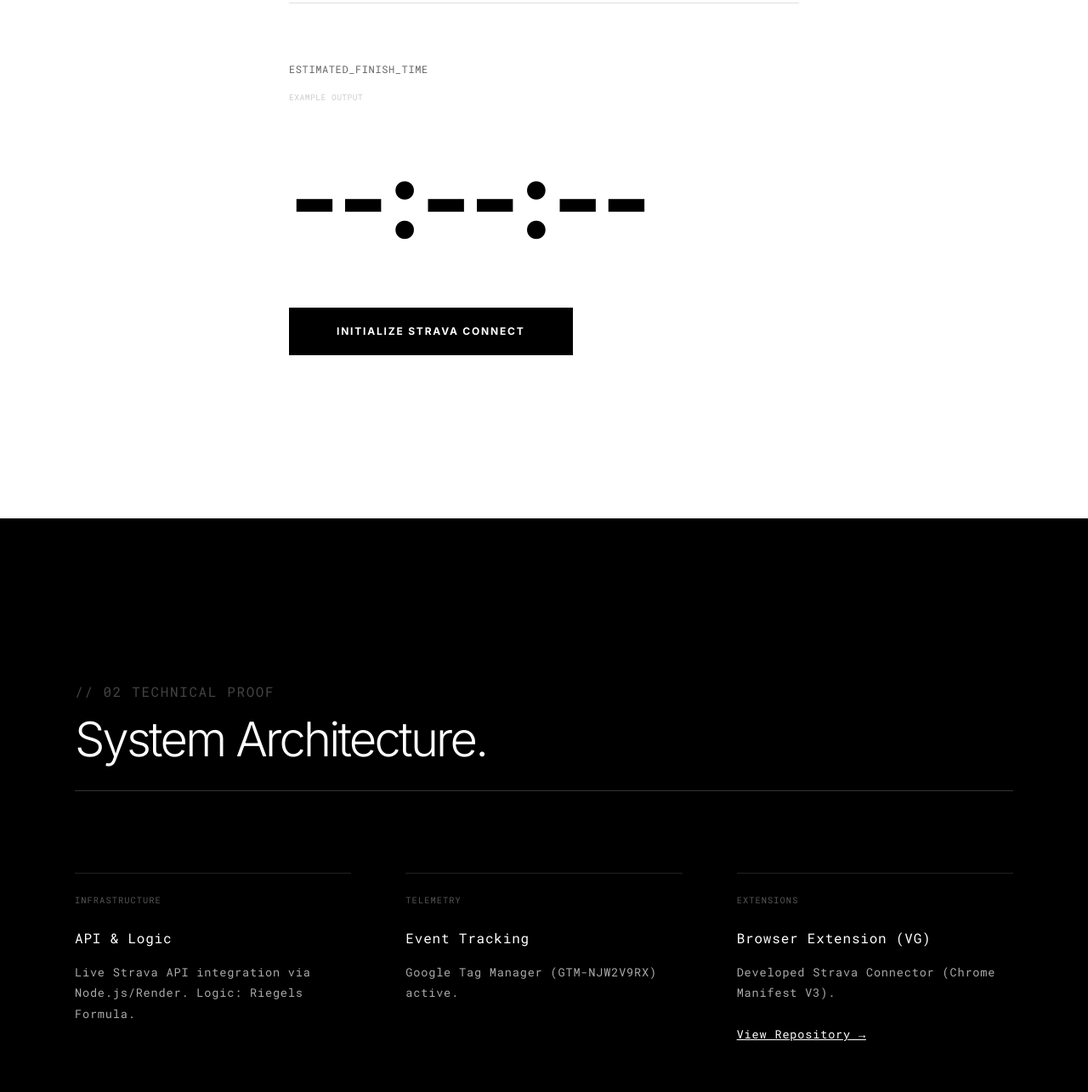
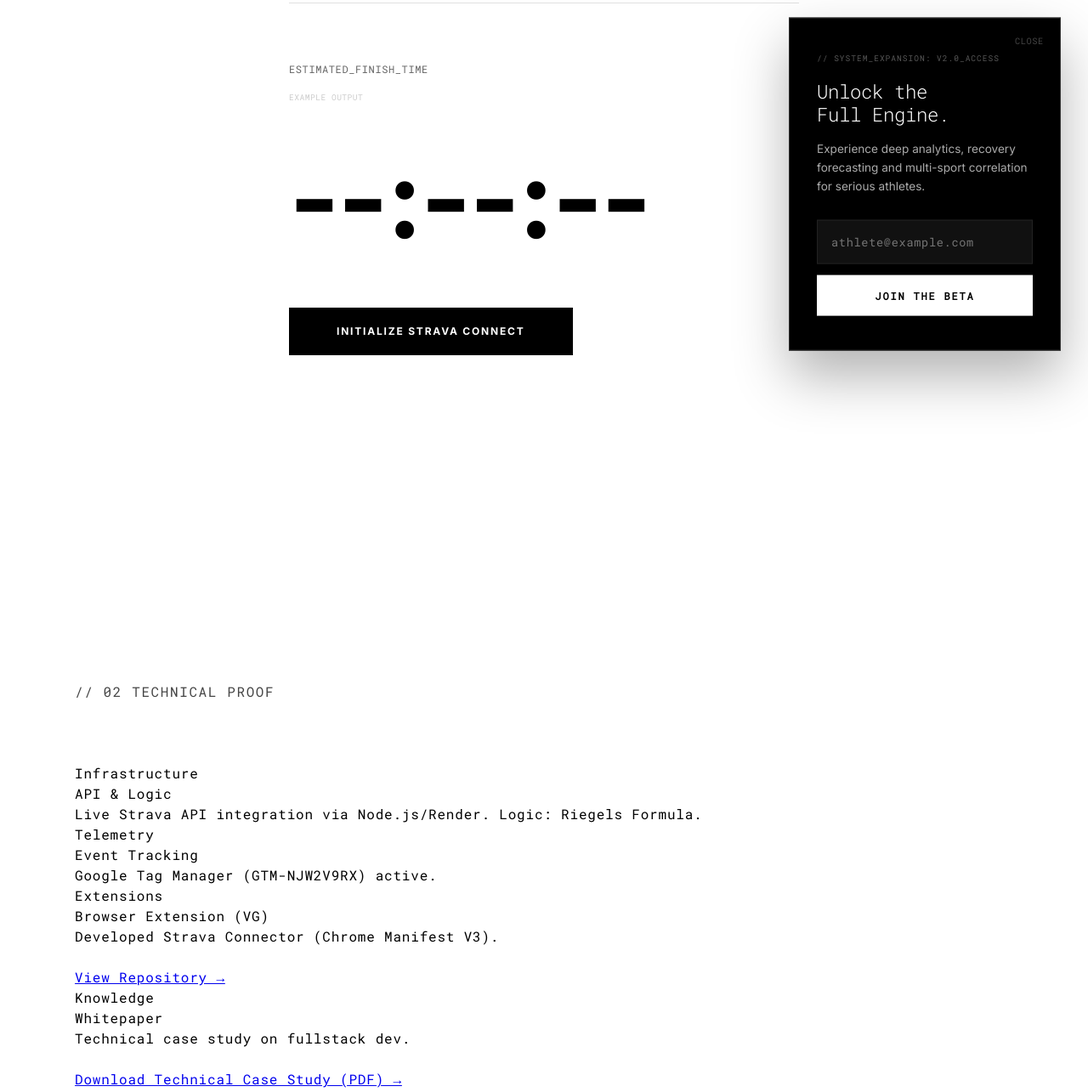
Before and after one commit to ARVIDSTENHAG/arvidstenhag.github.io, a browser extension: page index.html in a window 1280 px wide. Shown: the part 607-1892 px from the top of the page at 85% size. Drawn offline with Linux system fonts and the light colour scheme.

Commit message:
Growth Loop: Added minimalist email popup with 5s trigger and funnel integration

```diff
--- a/index.html
+++ b/index.html
@@ -47,6 +47,67 @@
             color: #999;
             text-transform: uppercase;
             letter-spacing: 0.1em;
+        }
+
+        /* --- Growth Loop Popup Style --- */
+        #growth-popup {
+            position: fixed;
+            bottom: 2rem;
+            right: 2rem;
+            width: 320px;
+            background: var(--polestar-black);
+            color: var(--polestar-white);
+            padding: 2.5rem 2rem;
+            border: var(--border-dark);
+            z-index: 2000;
+            transform: translateY(150%);
+            transition: transform 0.8s cubic-bezier(0.19, 1, 0.22, 1);
+            box-shadow: 0 30px 60px rgba(0,0,0,0.3);
+        }
+
+        #growth-popup.active { transform: translateY(0); }
+
+        .popup-tag { font-size: 0.6rem; color: #555; text-transform: uppercase; letter-spacing: 0.1em; margin-bottom: 1.2rem; display: block; }
+        .popup-title { font-size: 1.4rem; font-weight: 300; margin: 0 0 1rem 0; letter-spacing: -0.02em; line-height: 1.2; }
+        .popup-text { font-size: 0.85rem; color: #aaa; margin-bottom: 1.8rem; line-height: 1.6; }
+
+        .popup-form { display: flex; flex-direction: column; gap: 0.8rem; }
+        .popup-form input {
+            background: #111;
+            border: 1px solid #222;
+            padding: 1rem;
+            color: white;
+            font-size: 0.85rem;
+            outline: none;
+            transition: border-color 0.3s;
+        }
+        .popup-form input:focus { border-color: #444; }
+
+        .popup-form button {
+            background: white;
+            color: black;
+            border: none;
+            padding: 1rem;
+            font-weight: 700;
+            text-transform: uppercase;
+            font-size: 0.75rem;
+            letter-spacing: 0.15em;
+            cursor: pointer;
+            transition: all 0.3s ease;
+        }
+        .popup-form button:hover { background: #eee; transform: translateY(-1px); }
+
+        #close-popup {
+            position: absolute;
+            top: 1.2rem;
+            right: 1.2rem;
+            background: none;
+            border: none;
+            color: #444;
+            font-size: 0.65rem;
+            cursor: pointer;
+            text-transform: uppercase;
+            letter-spacing: 0.05em;
         }
 
         /* Navigation */
@@ -108,31 +169,6 @@
             transition: opacity 0.3s;
         }
 
-        /* System Architecture Section */
-        #architecture {
-            background: var(--polestar-black);
-            color: var(--polestar-white);
-            padding: 12rem 2rem;
-        }
-
-        .arch-header { border-bottom: var(--border-dark); padding-bottom: 2rem; margin-bottom: 6rem; }
-        .arch-grid {
-            display: grid;
-            grid-template-columns: repeat(auto-fit, minmax(240px, 1fr));
-            gap: 4rem;
-        }
-
-        .arch-block {
-            padding-top: 1.5rem;
-            border-top: 1px solid #222;
-        }
-
-        .arch-label { font-size: 0.65rem; color: #555; text-transform: uppercase; margin-bottom: 1.5rem; letter-spacing: 0.1em; }
-        .arch-text { font-size: 0.85rem; line-height: 1.8; color: #aaa; }
-        .arch-code { color: var(--polestar-white); display: block; margin-bottom: 1rem; font-weight: 400; font-size: 1rem; }
-
-        .arch-link { color: #fff; text-decoration: underline; }
-
         /* Footer */
         footer { padding: 8rem 2rem; border-top: var(--border-thin); }
         .footer-grid { display: flex; justify-content: space-between; align-items: flex-end; }
@@ -152,6 +188,18 @@
             </div>
         </div>
     </nav>
+
+    <!-- Growth Loop Popup -->
+    <div id="growth-popup">
+        <button id="close-popup" class="mono">Close</button>
+        <span class="mono popup-tag">// System_Expansion: v2.0_Access</span>
+        <h3 class="mono popup-title">Unlock the<br>Full Engine.</h3>
+        <p class="popup-text">Experience deep analytics, recovery forecasting and multi-sport correlation for serious athletes.</p>
+        <form id="popup-signup-form" class="popup-form">
+            <input type="email" id="popup-email" placeholder="athlete@example.com" required class="mono">
+            <button type="submit" class="mono">Join the Beta</button>
+        </form>
+    </div>
 
     <main>
         <!-- WORK / HERO -->
@@ -185,50 +233,33 @@
                 </div>
 
                 <div class="arch-grid mono">
-                    <!-- Block 1 -->
                     <div class="arch-block">
                         <div class="arch-label">Infrastructure</div>
                         <span class="arch-code">API & Logic</span>
                         <p class="arch-text">Live Strava API integration via Node.js/Render. Logic: Riegels Formula.</p>
                     </div>
 
-                    <!-- Block 2 -->
                     <div class="arch-block">
                         <div class="arch-label">Telemetry</div>
                         <span class="arch-code">Event Tracking</span>
                         <p class="arch-text">Google Tag Manager (GTM-NJW2V9RX) active.</p>
                     </div>
 
-                    <!-- Block 3 -->
                     <div class="arch-block">
                         <div class="arch-label">Extensions</div>
                         <span class="arch-code">Browser Extension (VG)</span>
                         <p class="arch-text">
                             Developed Strava Connector (Chrome Manifest V3). <br><br>
-                            <a href="https://github.com/arvidstenhag/strava-connector"
-                               id="plugin-repo-link"
-                               class="arch-link"
-                               target="_blank"
-                               rel="noopener">
-                               View Repository &rarr;
-                            </a>
+                            <a href="https://github.com/arvidstenhag/strava-connector" id="plugin-repo-link" class="arch-link" target="_blank" rel="noopener">View Repository &rarr;</a>
                         </p>
                     </div>
 
-                    <!-- Block 4 -->
                     <div class="arch-block">
                         <div class="arch-label">Knowledge</div>
                         <span class="arch-code">Whitepaper</span>
                         <p class="arch-text">
                             Technical case study on fullstack dev. <br><br>
-                            <a href="/assets/whitepaper.pdf"
-                               id="whitepaper-download"
-                               class="arch-link"
-                               target="_blank"
-                               rel="noopener"
-                               download>
-                               Download Technical Case Study (PDF) &rarr;
-                            </a>
+                            <a href="/assets/whitepaper.pdf" id="whitepaper-download" class="arch-link" target="_blank" rel="noopener" download>Download Technical Case Study (PDF) &rarr;</a>
                         </p>
                     </div>
                 </div>
@@ -251,36 +282,55 @@
     <script src="config.js"></script>
     <script src="script.js"></script>
     <script>
-        // 1. CTA Tracking & Navigation
-        document.getElementById('main-cta-btn')?.addEventListener('click', function(e) {
-            e.preventDefault();
-            window.dataLayer = window.dataLayer || [];
-            window.dataLayer.push({
-                'event': 'lead_magnet_usage',
-                'cta_location': 'hero_calculator'
+        // --- GROWTH LOOP LOGIC ---
+        document.addEventListener('DOMContentLoaded', () => {
+            const popup = document.getElementById('growth-popup');
+            const closeBtn = document.getElementById('close-popup');
+            const form = document.getElementById('popup-signup-form');
+
+            // Trigger after 5 seconds
+            if (!localStorage.getItem('f_leads')) {
+                setTimeout(() => {
+                    popup.classList.add('active');
+                    if (window.trackEvent) window.trackEvent('popup_impression', { type: 'growth_loop' });
+                }, 5000);
+            }
+
+            closeBtn?.addEventListener('click', () => {
+                popup.classList.remove('active');
             });
-            setTimeout(() => {
-                window.location.href = "growth-lab/";
-            }, 100);
-        });
 
-        // 2. Whitepaper Tracking
-        document.getElementById('whitepaper-download')?.addEventListener('click', function() {
-            window.dataLayer = window.dataLayer || [];
-            window.dataLayer.push({
-                'event': 'whitepaper_download',
-                'asset_type': 'pdf',
-                'asset_name': 'predictor_loop_whitepaper'
+            form?.addEventListener('submit', (e) => {
+                e.preventDefault();
+                const email = document.getElementById('popup-email').value;
+
+                // Track & Update Funnel
+                if (window.updateFunnel) window.updateFunnel('leads');
+                if (window.trackEvent) window.trackEvent('signup_submit', { method: 'growth_popup', email_provided: !!email });
+
+                popup.innerHTML = `<h3 class="mono" style="color:#fff; margin-bottom: 0.5rem;">Access Pending.</h3><p class="popup-text" style="margin-bottom:0;">Verification sent to ${email}.</p>`;
+
+                setTimeout(() => {
+                    popup.classList.remove('active');
+                }, 3000);
             });
         });
 
-        // 3. Plugin Repo Click Tracking
+        // CTA Tracking & Navigation
+        document.getElementById('main-cta-btn')?.addEventListener('click', function(e) {
+            e.preventDefault();
+            if (window.trackEvent) window.trackEvent('lead_magnet_usage', { cta_location: 'hero_calculator' });
+            setTimeout(() => { window.location.href = "growth-lab/"; }, 100);
+        });
+
+        // Whitepaper Tracking
+        document.getElementById('whitepaper-download')?.addEventListener('click', function() {
+            if (window.trackEvent) window.trackEvent('whitepaper_download', { asset_name: 'predictor_loop_whitepaper' });
+        });
+
+        // Plugin Repo Click Tracking
         document.getElementById('plugin-repo-link')?.addEventListener('click', function() {
-            window.dataLayer = window.dataLayer || [];
-            window.dataLayer.push({
-                'event': 'plugin_repo_click',
-                'location': 'architecture_section'
-            });
+            if (window.trackEvent) window.trackEvent('plugin_repo_click', { location: 'architecture_section' });
         });
     </script>
 </body>
```
